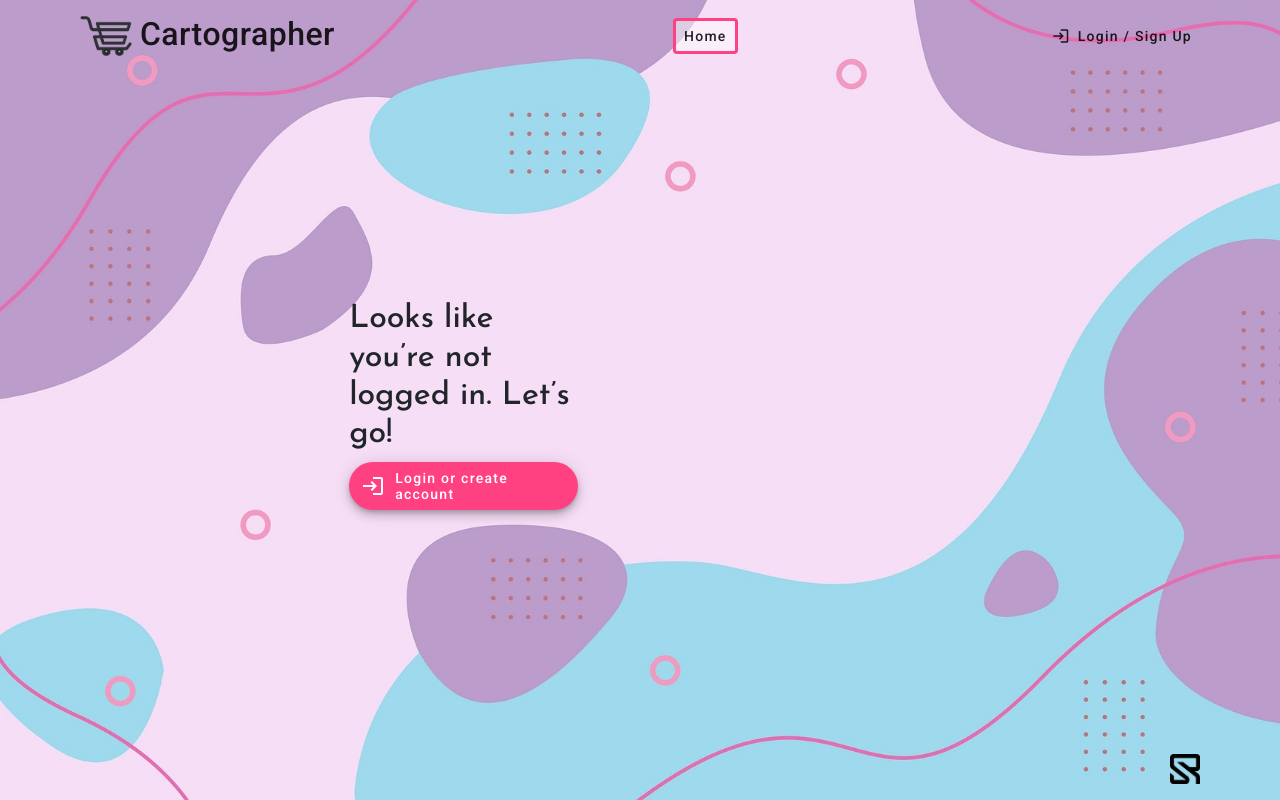
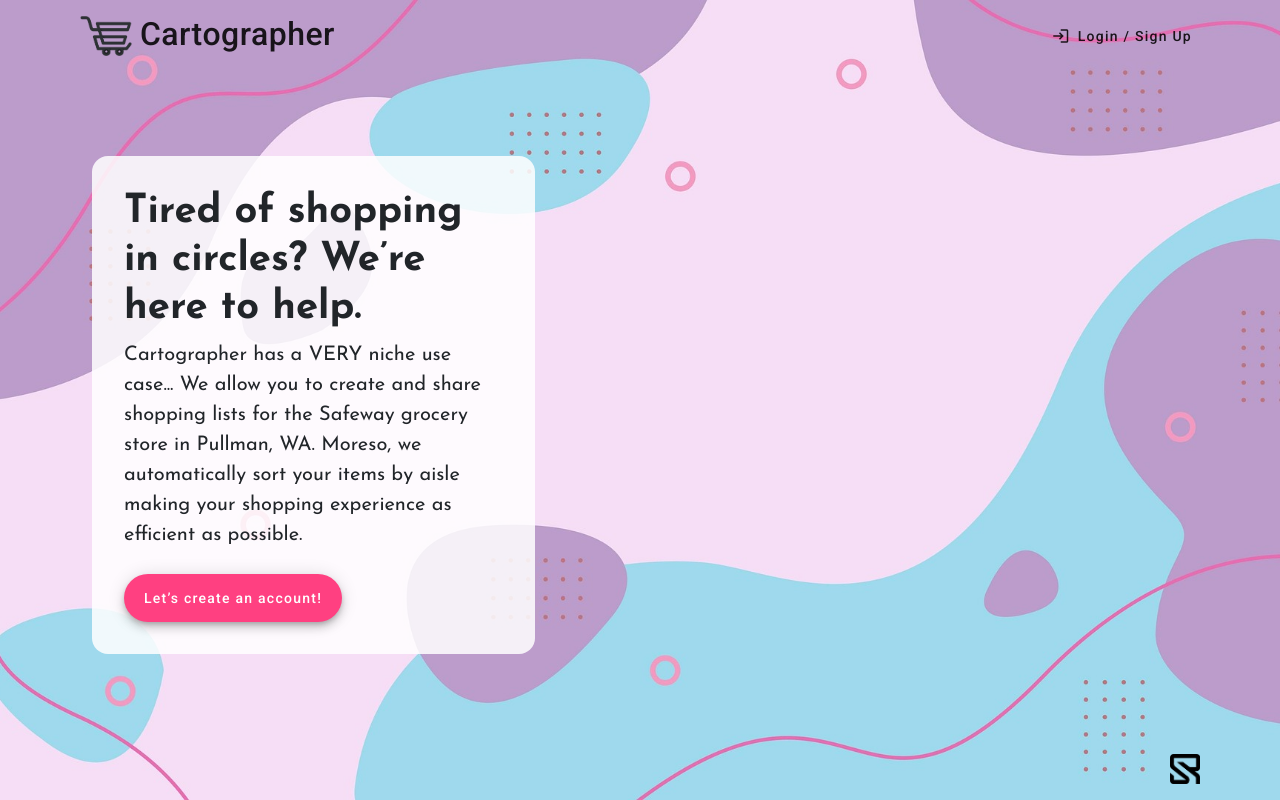
Before and after one commit to riokku/shopping-list, an Angular app: page / in a window 1280 px wide. Built offline with nearby package versions, Linux system fonts and the light colour scheme.

Commit message:
Home page updates

```diff
--- a/src/app/pages/home/home.component.html
+++ b/src/app/pages/home/home.component.html
@@ -2,7 +2,7 @@
   <div class="container-fluid">
     <div class="row">
       <div class="col-12 col-sm-12 col-md-8 col-lg-5 home-half">
-        <div *ngIf="activeSession">
+        <div>
           <div class="header-wrapper">
             <h1>
               Tired of shopping in circles? We&rsquo;re here to help.
@@ -10,9 +10,14 @@
             <p class="mb-4">
               Cartographer has a VERY niche use case... We allow you to create and share shopping lists for the Safeway grocery store in Pullman, WA. Moreso, we automatically sort your items by aisle making your shopping experience as efficient as possible.
             </p>
-            <a mat-fab extended color="accent" type="button" href="/create-list">
+            {{activeSession}}
+            <a mat-fab extended color="accent" type="button" href="/create-list"  *ngIf="activeSession">
               <!-- <mat-icon>add_shopping_cart</mat-icon> -->
               Create list
+            </a>
+            <a mat-fab extended color="accent" type="button" href="/login"  *ngIf="!activeSession">
+              <!-- <mat-icon>add_shopping_cart</mat-icon> -->
+              Let&rsquo;s create an account!
             </a>
           </div>
           <!-- <form class="store-picker-form">
@@ -49,7 +54,7 @@
             </div>
           </form> -->
         </div>
-        <div *ngIf="!activeSession">
+        <!-- <div *ngIf="!activeSession">
           <h2>
             Looks like you&rsquo;re not logged in. Let&rsquo;s go!
           </h2>
@@ -57,13 +62,8 @@
             <mat-icon>login</mat-icon>
             Login or create account
           </a>
-        </div>
+        </div> -->
       </div>
-      <!-- <div class="col-12 col-md-6 home-half">
-        <div class="logo-wrapper">
-          <img src="full-logo.png" alt="">
-        </div>
-      </div> -->
     </div>
   </div>
 </div>
--- a/src/app/pages/home/home.component.scss
+++ b/src/app/pages/home/home.component.scss
@@ -51,7 +51,7 @@
     font-size: 1.25rem;
   }
   a{
-    width: clamp(100px, 200px, 100%);
+    width: fit-content;
   }
 }
 
--- a/src/app/shared/components/header/header.component.html
+++ b/src/app/shared/components/header/header.component.html
@@ -9,11 +9,11 @@
         <span class="site-title">Cartographer</span>
       </a>
     </div>
-    <div class="nav-options">
+    <div class="nav-options" *ngIf="activeSession">
       <a mat-button routerLink="/" routerLinkActive="active" [routerLinkActiveOptions]="{ exact: true }">Home</a>
-      <a *ngIf="activeSession" mat-button routerLink="/create-list" routerLinkActive="active" [routerLinkActiveOptions]="{ exact: true }">Create List</a>
-      <a *ngIf="activeSession" mat-button routerLink="/my-lists" routerLinkActive="active" [routerLinkActiveOptions]="{ exact: true }">My Lists</a>
-      <a *ngIf="activeSession" mat-button routerLink="/admin" routerLinkActive="active" [routerLinkActiveOptions]="{ exact: true }">Admin</a>
+      <a mat-button routerLink="/create-list" routerLinkActive="active" [routerLinkActiveOptions]="{ exact: true }">Create List</a>
+      <a mat-button routerLink="/my-lists" routerLinkActive="active" [routerLinkActiveOptions]="{ exact: true }">My Lists</a>
+      <a mat-button routerLink="/admin" routerLinkActive="active" [routerLinkActiveOptions]="{ exact: true }">Admin</a>
     </div>
     <div>
       <div>
```
